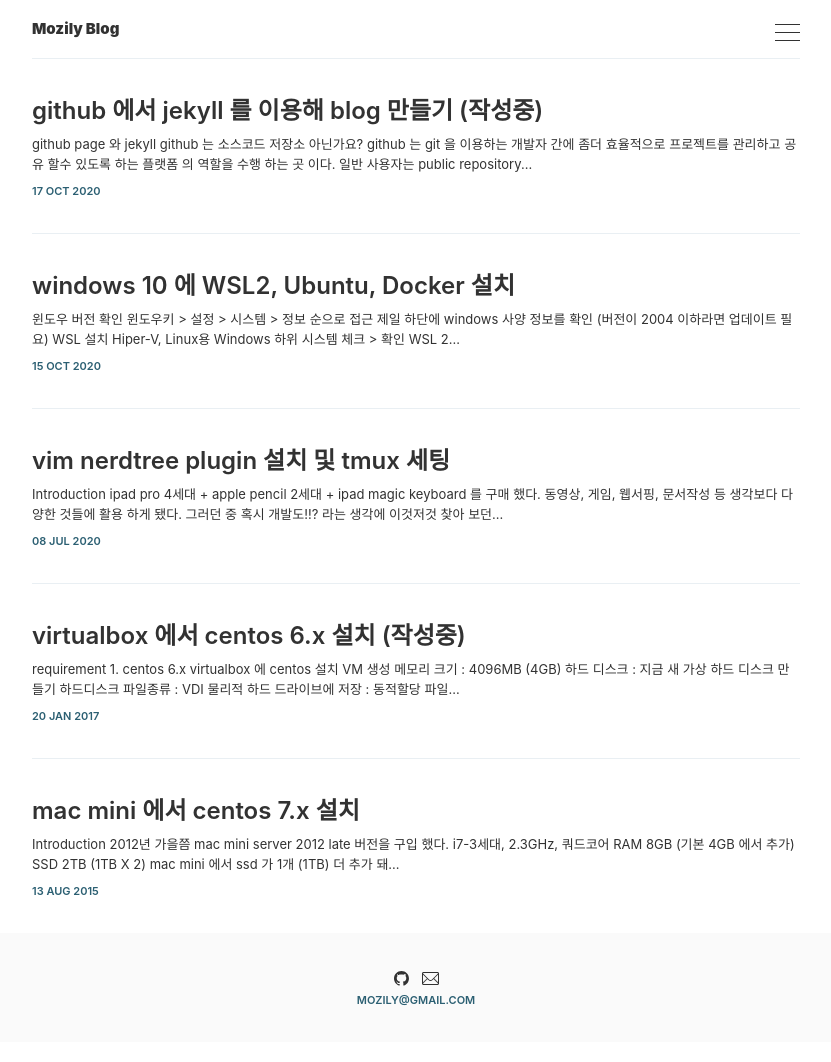
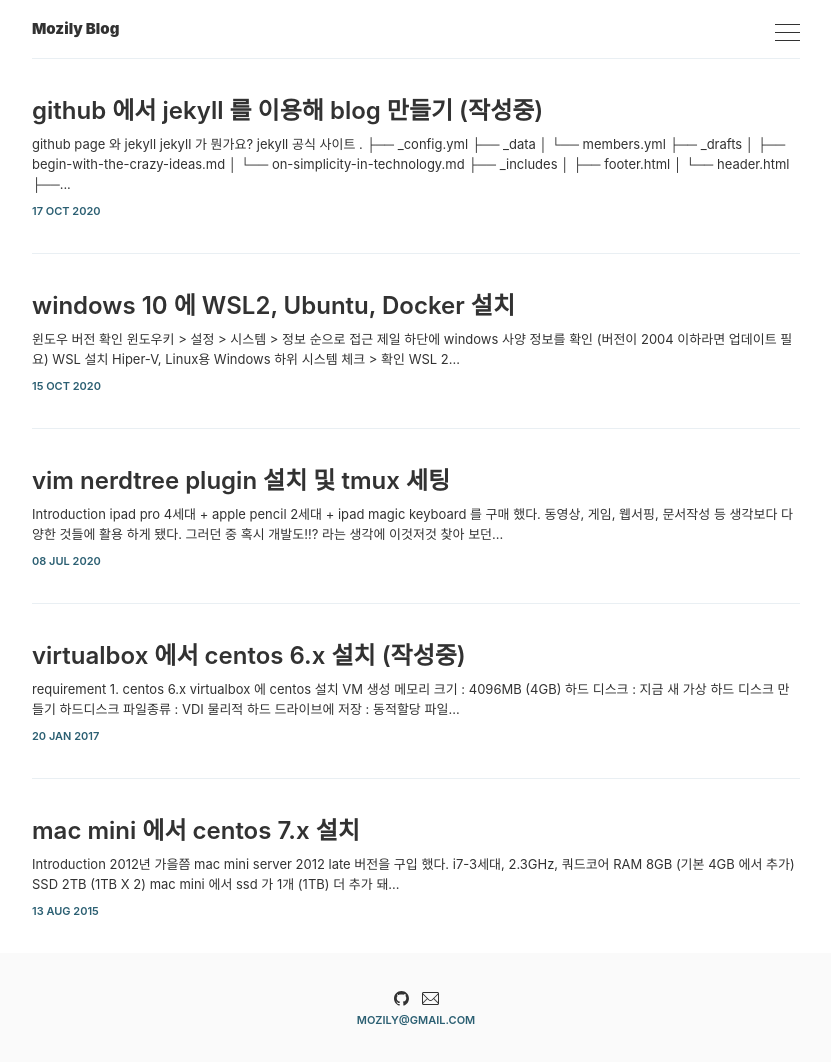
Before and after one commit to mozily/mozily.github.io, a Jekyll site: the page built from index.html, in a window 1280 px wide. Shown: the whole page, without its empty margins (224-1055 px from the left). Built offline with Jekyll 4.4.1, drawn with Linux system fonts in a browser that asks for light colours; the list of posts is cut into pages by our own code.

Commit message:
- 포스트 수정

````diff
--- a/_posts/2020-10-17-how-to-setup-jekyll-from-github.md
+++ b/_posts/2020-10-17-how-to-setup-jekyll-from-github.md
@@ -7,17 +7,11 @@
 
 # github page 와 jekyll
 
-## github 는 소스코드 저장소 아닌가요?
+## jekyll 가 뭔가요?
 
-github 는 git 을 이용하는 개발자 간에 좀더 효율적으로 프로젝트를 관리하고
-공유 할수 있도록 하는 플랫폼 의 역할을 수행 하는 곳 이다.
-일반 사용자는 public repository 만 생성 할 수 있었으나
-2018년 6월 4일 microsoft 의 인수 이후 일반 사용자도 private repository 를 생성 할 수 있게 됐다.
+[jekyll 공식 사이트](https://jekyllrb.com/)
 
-github page 는 github 에서 제공 하는 정적 페이지 호스팅 서비스 이다.
-> html, jekyll 등을 지원 한다.
-
-## jekyll 가 뭔가요?
+![](https://drive.google.com/uc?export=download&id=16VWOGHeUE1jRhcUwglKENLFHuITUngaD)
 
 ```
 .
@@ -45,7 +39,19 @@
 ```
 
 jekyll 는 구조화 되어 있는 프레임워크 위에 정해진 규칙에 의해 생성한 원복 텍스트 파일을 올리면
-변화기를 통해 우리가 정적 사이트를 구성하기 위해 필요한 파일을 만들어 준다.
+변환기를 통해 우리가 정적 사이트를 구성하기 위해 필요한 파일을 만들어 준다.
+> 주로 원본 파일은 markdown 형식을 이용하고 있다.
+
+## github 는 소스코드 저장소 아닌가요?
+
+github 는 git 을 이용하는 개발자 간에 좀더 효율적으로 프로젝트를 관리하고 공유 할수 있도록 플랫폼 역할을 수행 하는 곳 이다.
+일반 사용자는 public repository 만 생성 할 수 있었으나 2018년 6월 4일 microsoft 의 인수 이후
+일반 사용자도 private repository 를 생성 할 수 있게 됐다.
+
+![](https://drive.google.com/uc?export=download&id=1UbGGIZQotOp1Pw8BgUCQOOBNlR0798Qj)
+
+github page 는 github 에서 제공 하는 정적 페이지 호스팅 서비스 이다.
+> html, jekyll 등을 지원 한다.
 
 github page 의 내부 엔진으로 사용하고 있지만 여러가지 보안상의 이유로 jekyll plugin 은 사용할수 없다.
 만약 plugin 을 사용하고 싶다면 로컬 환경에 jekyll 를 세팅하고 plugin 을 설치 한후
@@ -73,7 +79,7 @@
 2020년 10월 17일 기준 아직 source 부분은 master 로 적용 돼 있기 때문에 정상적으로 페이지가 뜨지 않는다.
 
 2가지 플랜이 있다.
-1. github 정책에 따라 master 를 사용하지 않기로 하고, Source 부분의 branch 를 master -> main 으로 변경한다.
+1. github 정책에 따라 master 를 사용하지 않고, branch 를 master -> main 으로 변경한다.
 2. master branch 를 추가 하고 default branch 를 master 로 변경하고, main 을 삭제한다.
 
 기본적으로 github.io 는 설정한 branch 에 push 가 되면 내부적인 build 과정을 거치고 페이지가 업로드 된다.
````
